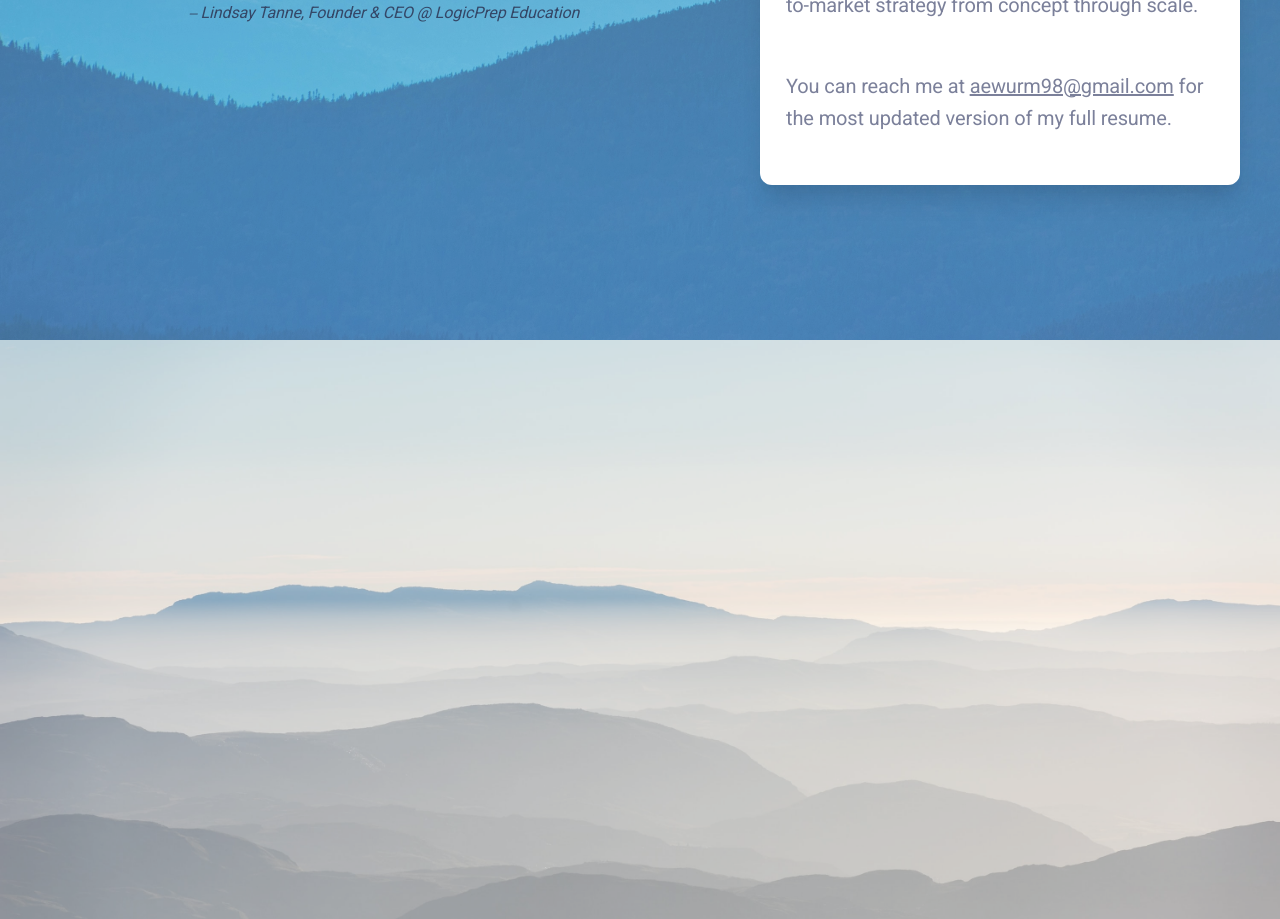
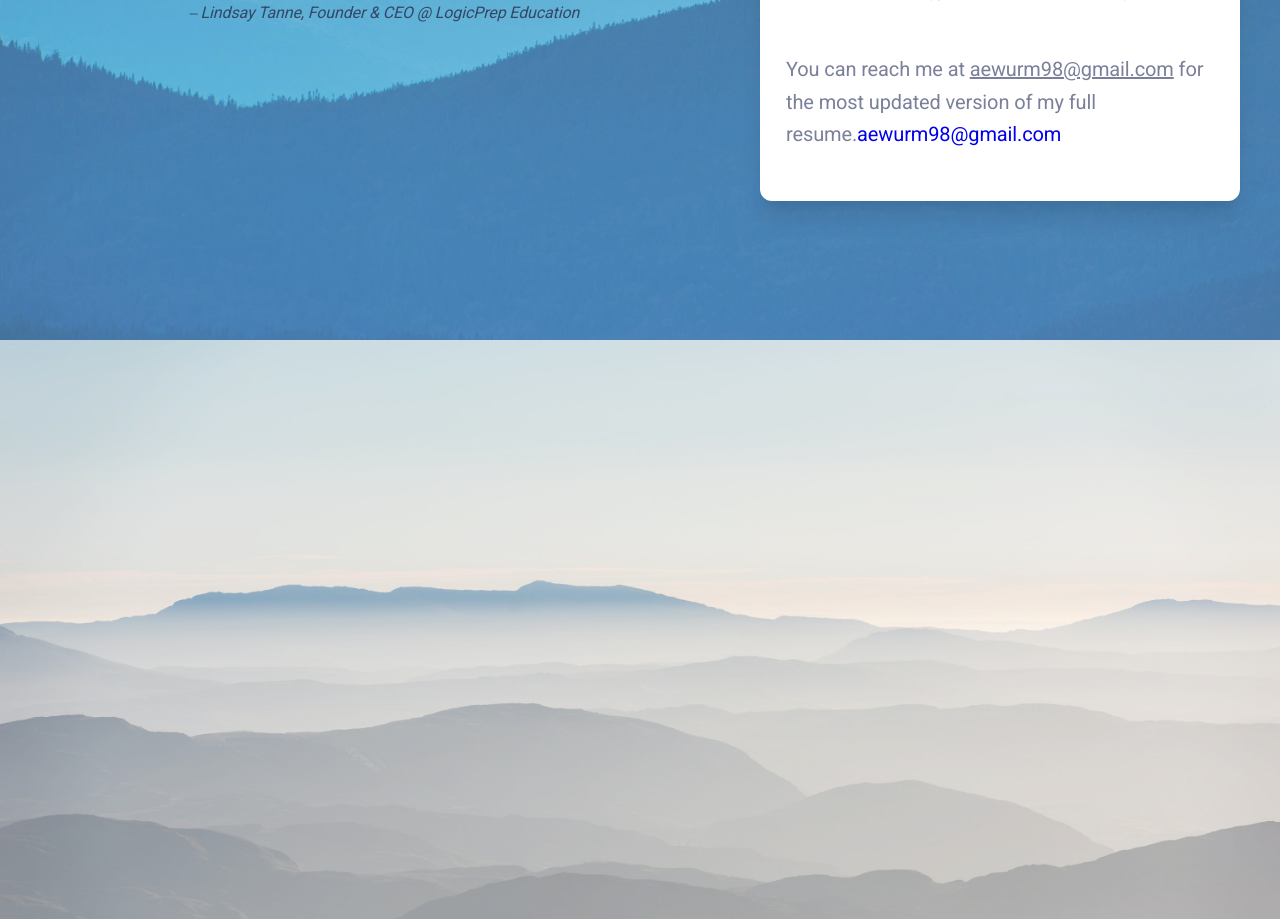
Before and after one commit to aewurm98/alex_wurm_personal_website, a React (Create React App) app: page / in a window 1280 px wide. Shown: the part 1260-2179 px from the top of the page. Built offline with nearby package versions, Linux system fonts and the light colour scheme.

Commit message:
added mailtoButton

```diff
--- /dev/null
+++ b/src/components/my-components/ButtonMailTo.js
@@ -0,0 +1,20 @@
+// From https://stackoverflow.com/questions/63782544/react-open-mailto-e-mail-client-onclick-with-body-from-textarea
+
+import React from "react";
+import { Link } from "react-router-dom";
+
+const ButtonMailto = ({ mailto, label }) => {
+    return (
+        <Link
+            to='#'
+            onClick={(e) => {
+                window.location = mailto;
+                e.preventDefault();
+            }}
+        >
+            {label}
+        </Link>
+    );
+};
+
+export default ButtonMailto;
--- a/src/pages/LandingPages/Bio/index.js
+++ b/src/pages/LandingPages/Bio/index.js
@@ -14,9 +14,13 @@ import MKBox from "components/MKBox";
 import MKTypography from "components/MKTypography";
 import MKButton from "components/MKButton";
 
+// My Components
+import ButtonMailTo from "components/my-components/ButtonMailTo";
+
 // Images
 import mountains1 from "assets/images/my-images/Blue_Mountains.jpg";
 
+//TODO: Update BrowserView to be responsive to size changes
 function Bio() {
   return (
     <>
@@ -140,6 +144,9 @@ function Bio() {
               >
                 You can reach me at <u>aewurm98@gmail.com</u> for the most
                 updated version of my full resume.
+
+              <ButtonMailTo label="aewurm98@gmail.com" mailto="mailto:aewurm98@gmail.com" />
+
               </MKTypography>
             </MKBox>
           </MKBox>
```
